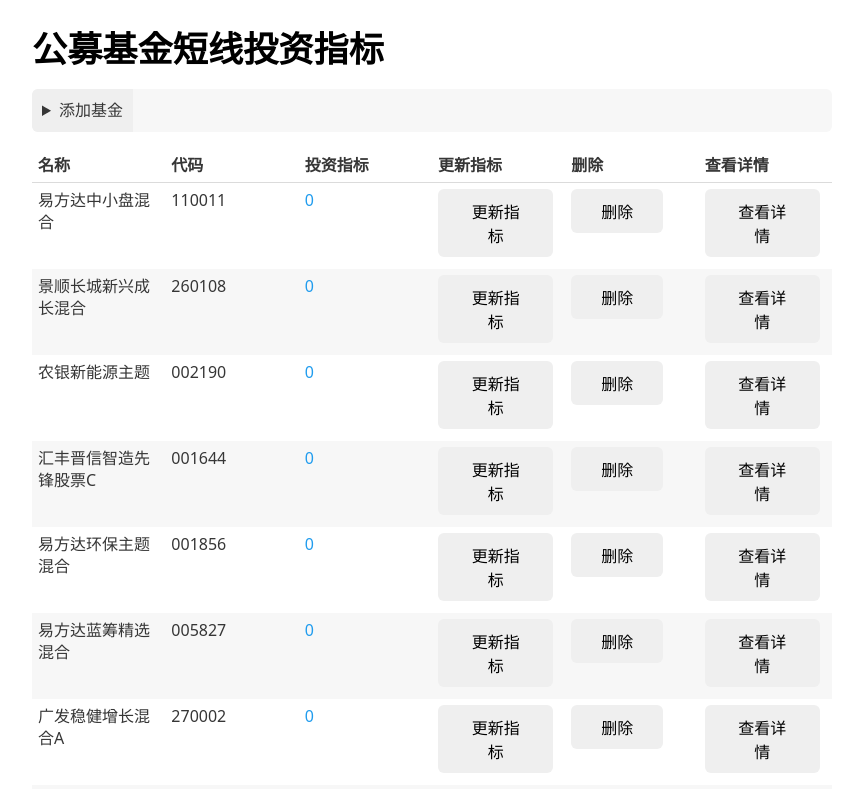
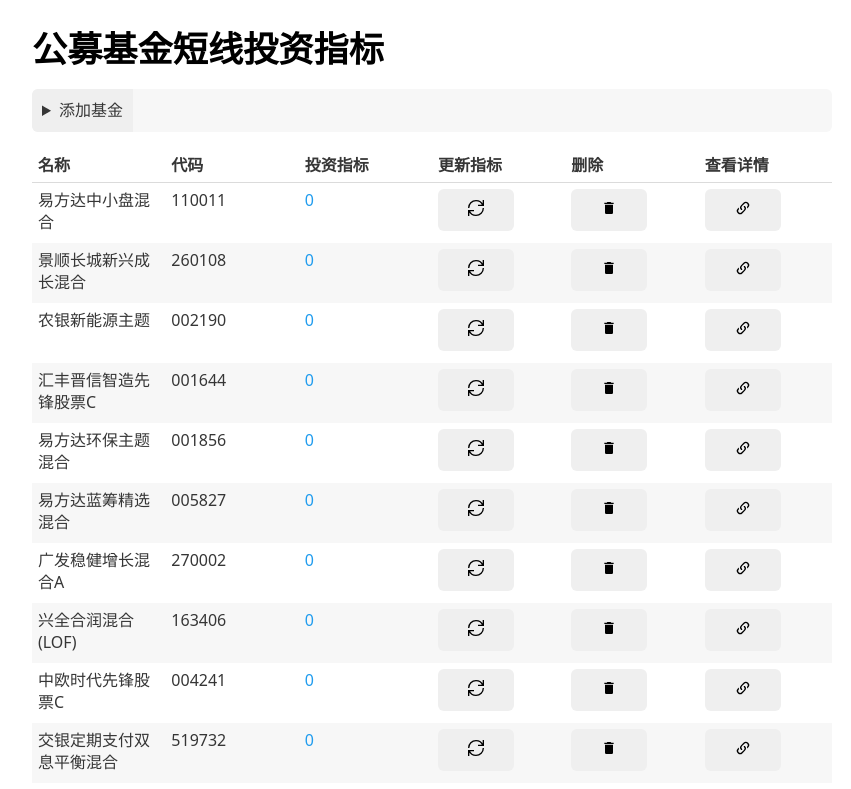
Before and after one commit to jerryshell/fund-web, a React (Create React App) app: page / in a window 1280 px wide. Shown: the top 789 px of the page, without its empty margins (208-1059 px from the left). Built offline with nearby package versions, Linux system fonts and the light colour scheme; no server answers.

Commit message:
chore: update icon

```diff
--- a/src/component/Fund.js
+++ b/src/component/Fund.js
@@ -51,13 +51,48 @@
       <td>{props.code}</td>
       <td className={jerryIndexClassName}>{jerryIndex}</td>
       <td>
-        <button onClick={fetchJerryIndex}>更新指标</button>
+        <button onClick={fetchJerryIndex}>
+          <svg
+            width="1em"
+            height="1em"
+            viewBox="0 0 24 24"
+          >
+            <path
+              fill="none"
+              stroke="currentColor"
+              strokeWidth="2"
+              d="M1.75 16.002C3.353 20.098 7.338 23 12 23c6.075 0 11-4.925 11-11m-.75-4.002C20.649 3.901 16.663 1 12 1C5.925 1 1 5.925 1 12m8 4H1v8M23 0v8h-8"
+            />
+          </svg>
+        </button>
       </td>
       <td>
-        <button onClick={handleRemoveBtnClick}>删除</button>
+        <button onClick={handleRemoveBtnClick}>
+          <svg
+            width="1em"
+            height="1em"
+            viewBox="0 0 24 24"
+          >
+            <path
+              d="M19 4h-3.5l-1-1h-5l-1 1H5v2h14M6 19a2 2 0 0 0 2 2h8a2 2 0 0 0 2-2V7H6v12z"
+              fill="currentColor"
+            />
+          </svg>
+        </button>
       </td>
       <td>
-        <button onClick={handleDetailBtnClick}>查看详情</button>
+        <button onClick={handleDetailBtnClick}>
+          <svg
+            width="1em"
+            height="1em"
+            viewBox="0 0 24 24"
+          >
+            <path
+              d="M10.59 13.41c.41.39.41 1.03 0 1.42c-.39.39-1.03.39-1.42 0a5.003 5.003 0 0 1 0-7.07l3.54-3.54a5.003 5.003 0 0 1 7.07 0a5.003 5.003 0 0 1 0 7.07l-1.49 1.49c.01-.82-.12-1.64-.4-2.42l.47-.48a2.982 2.982 0 0 0 0-4.24a2.982 2.982 0 0 0-4.24 0l-3.53 3.53a2.982 2.982 0 0 0 0 4.24m2.82-4.24c.39-.39 1.03-.39 1.42 0a5.003 5.003 0 0 1 0 7.07l-3.54 3.54a5.003 5.003 0 0 1-7.07 0a5.003 5.003 0 0 1 0-7.07l1.49-1.49c-.01.82.12 1.64.4 2.43l-.47.47a2.982 2.982 0 0 0 0 4.24a2.982 2.982 0 0 0 4.24 0l3.53-3.53a2.982 2.982 0 0 0 0-4.24a.973.973 0 0 1 0-1.42z"
+              fill="currentColor"
+            />
+          </svg>
+        </button>
       </td>
     </tr>
   )
```
